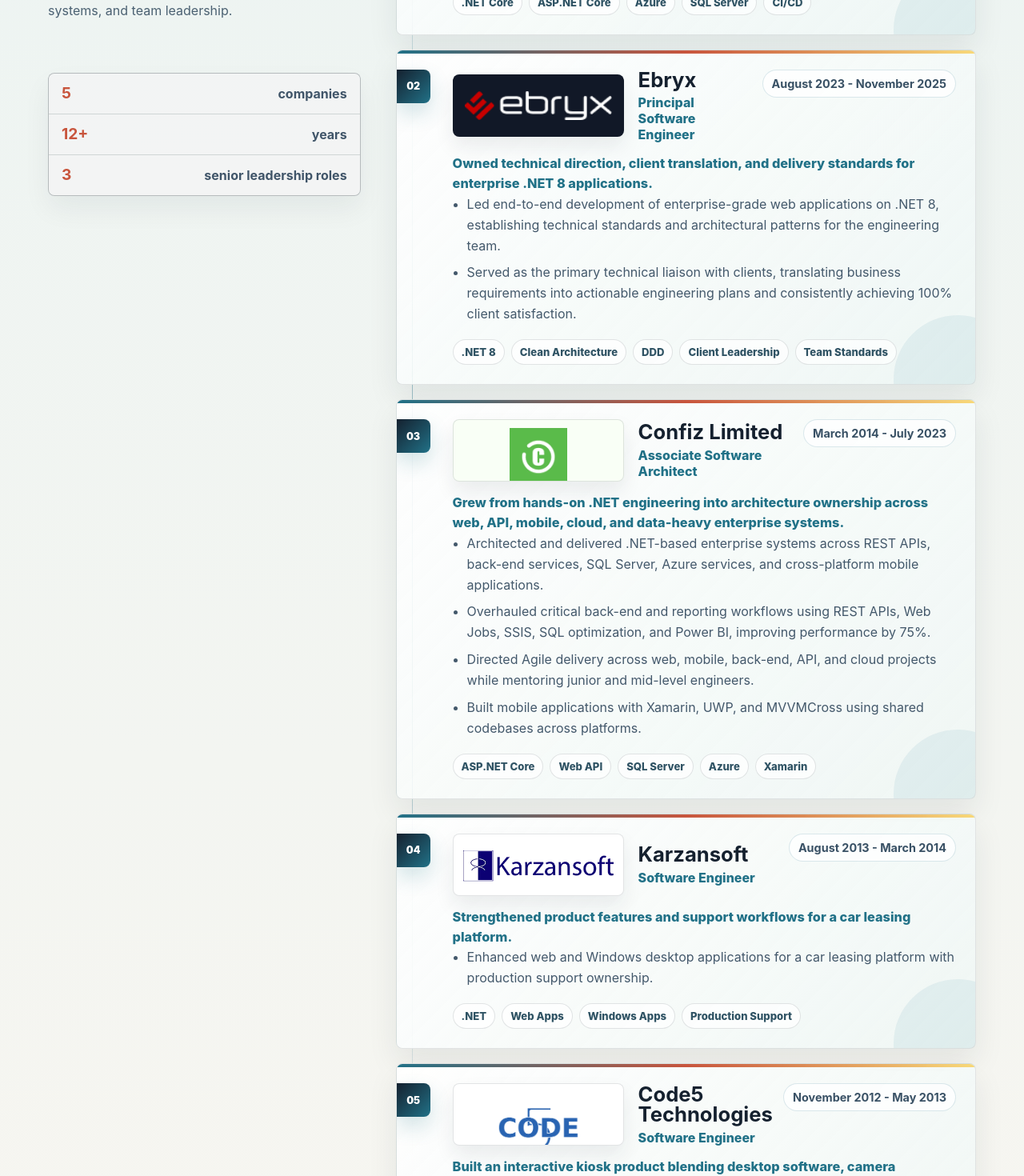
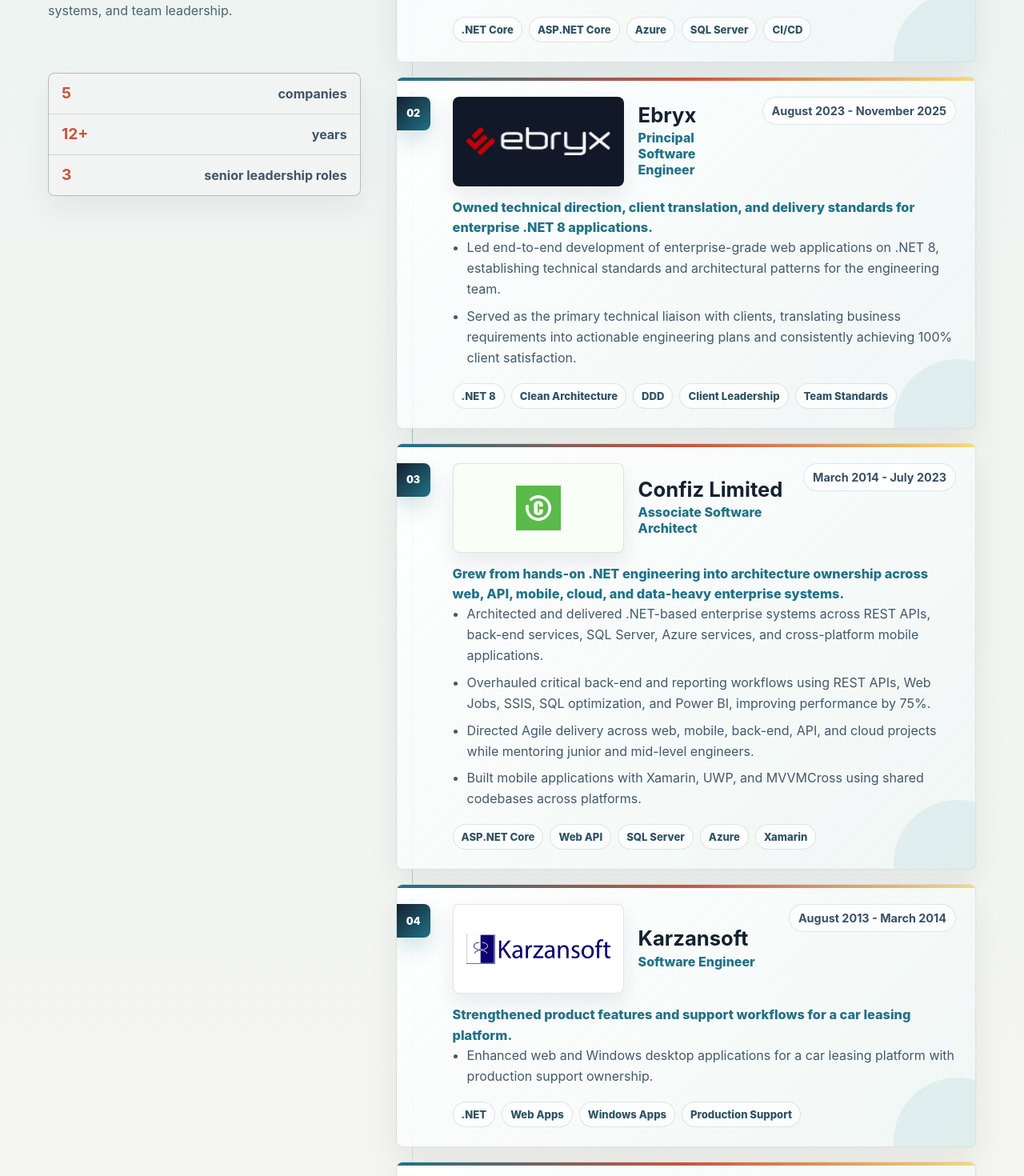
Before and after one commit to inamgcu/portfolio, a React (Vite) app: page / in a window 1280 px wide. Shown: the part 3460-4930 px from the top of the page at 80% size. Built offline with nearby package versions, Linux system fonts and the light colour scheme.

Commit message:
Increase company logo height

```diff
--- a/src/styles.css
+++ b/src/styles.css
@@ -629,7 +629,7 @@
   position: relative;
   flex: 0 0 auto;
   width: 214px;
-  height: 78px;
+  height: 112px;
   display: grid;
   place-items: center;
   overflow: hidden;
@@ -642,7 +642,7 @@
 .company-logo img {
   width: 100%;
   height: 100%;
-  padding: 9px 14px;
+  padding: 12px 16px;
   object-fit: contain;
 }
 
@@ -659,15 +659,15 @@
 }
 
 .logo-karzan img {
-  padding: 7px 8px;
+  padding: 10px 12px;
 }
 
 .logo-code5 img {
-  padding: 5px 40px;
+  padding: 8px 46px;
 }
 
 .logo-confiz img {
-  padding: 10px 70px;
+  padding: 14px 78px;
 }
 
 .job h3 {
```
